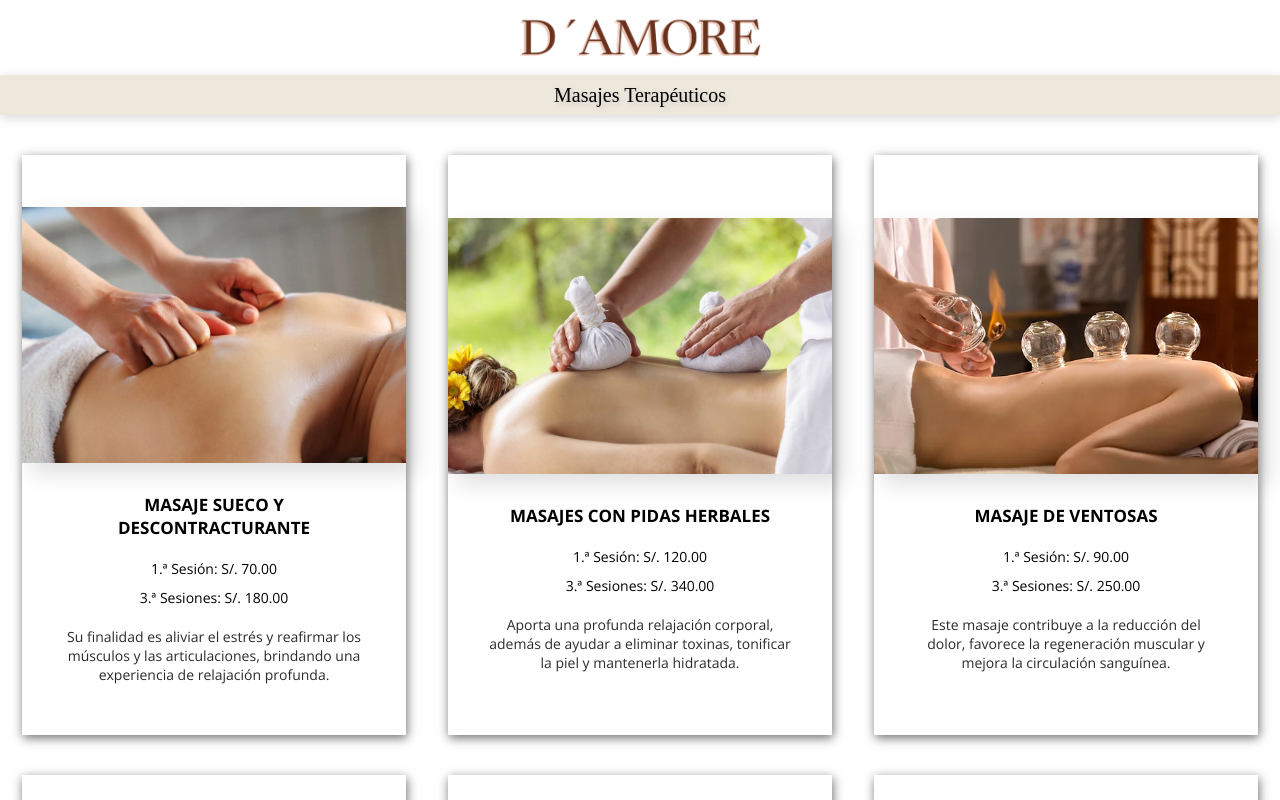
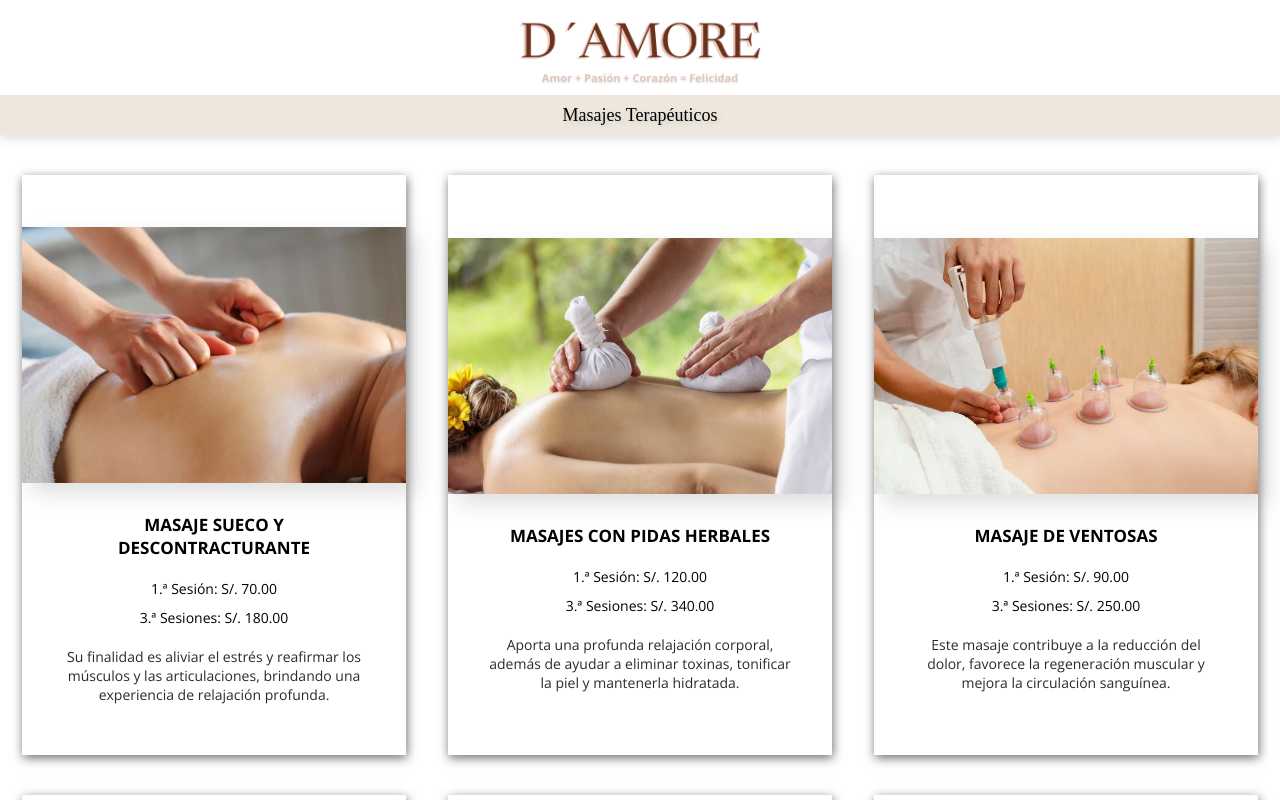
Before and after one commit to MelChita5/PagWeb_MasajesTerapeuticos_D-Amore, a plain HTML site: page index.html in a window 1280 px wide. Shown: the top 800 px of the page. Drawn offline with nearby package versions, Linux system fonts and the light colour scheme.

Commit message:
cambio de img y colocar slogan

```diff
--- a/assets/estilos/estilo.css
+++ b/assets/estilos/estilo.css
@@ -8,7 +8,7 @@ body {
     height: 100vh;
     display: grid;
     grid-template-columns: 1fr ;
-    grid-template-rows: 75px 40px 1fr 130px ;
+    grid-template-rows: 95px 40px 1fr 130px ;
     grid-template-areas:
         "zh"
         "zn"
@@ -19,14 +19,27 @@ body {
 header {
     grid-area: zh;
     background-color: white;
-    font-size: 30px;
     display: flex;
+    flex-direction: column;
     justify-content: center;
     align-items: center;
+    position: relative;
 }
-header > img {
+header > div > img {
     height: 60px;
-    margin-top: 10px;
+    justify-content: center;
+    align-items: center;
+
+}
+.slogan{
+    font-size: 11px;
+    font-family: "Open Sans", sans-serif;
+    margin: 5px 0;
+    position: absolute;
+    top: 65px;
+    color: #d6ad9d95;
+    font-weight: bold;
+    text-shadow: 0px 1px 2px rgba(165, 165, 165, 0.336);
 }
 nav {
     grid-area: zn;
@@ -36,7 +49,7 @@ nav {
     justify-content: center;
     align-items: center;
     padding: 15px;
-    font-size: 20px;
+    font-size: 15px;
     display: flex;
     justify-content: center;
     align-items: center;
@@ -154,6 +167,9 @@ footer {
     section > div {
         height: 670px;
     }
+    nav {
+        font-size: 18px;
+    }
 }
 
 
@@ -162,7 +178,9 @@ footer {
         width: 40%;
         height: 580px;
     }
-
+    nav {
+        font-size: 18px;
+    }
 }
 
 @media screen and (min-width:1240px) {
@@ -171,5 +189,7 @@ footer {
         width: 30%;
         height: 580px;
     }
-
+    nav {
+        font-size: 18px;
+    }
 }
--- a/index.html
+++ b/index.html
@@ -13,7 +13,12 @@
 </head>
 <body>
     <header>
-        <img src="assets/imagenes/logoPrincipal.png" alt="">
+        <div>
+            <img src="assets/imagenes/logoPrincipal.png" alt="">
+        </div>
+        <div class="slogan">
+            Amor + Pasión + Corazón = Felicidad
+        </div>
     </header>
     <nav>
         <div>Masajes Terapéuticos</div>
@@ -65,7 +70,7 @@
         </div>
         <div class="contenedorPrincipal">
             <div class="contenedorImg">
-                <img src="assets/imagenes/masajesVentosas.webp" alt="">
+                <img src="assets/imagenes/masaje_con_ventosas.jpg" alt="">
             </div>
             <div class="contenedorDatos">
                 <div class="nomrbeMasaje">
```
Also changed, not shown: assets/imagenes/masaje_con_ventosas.jpg (added).
